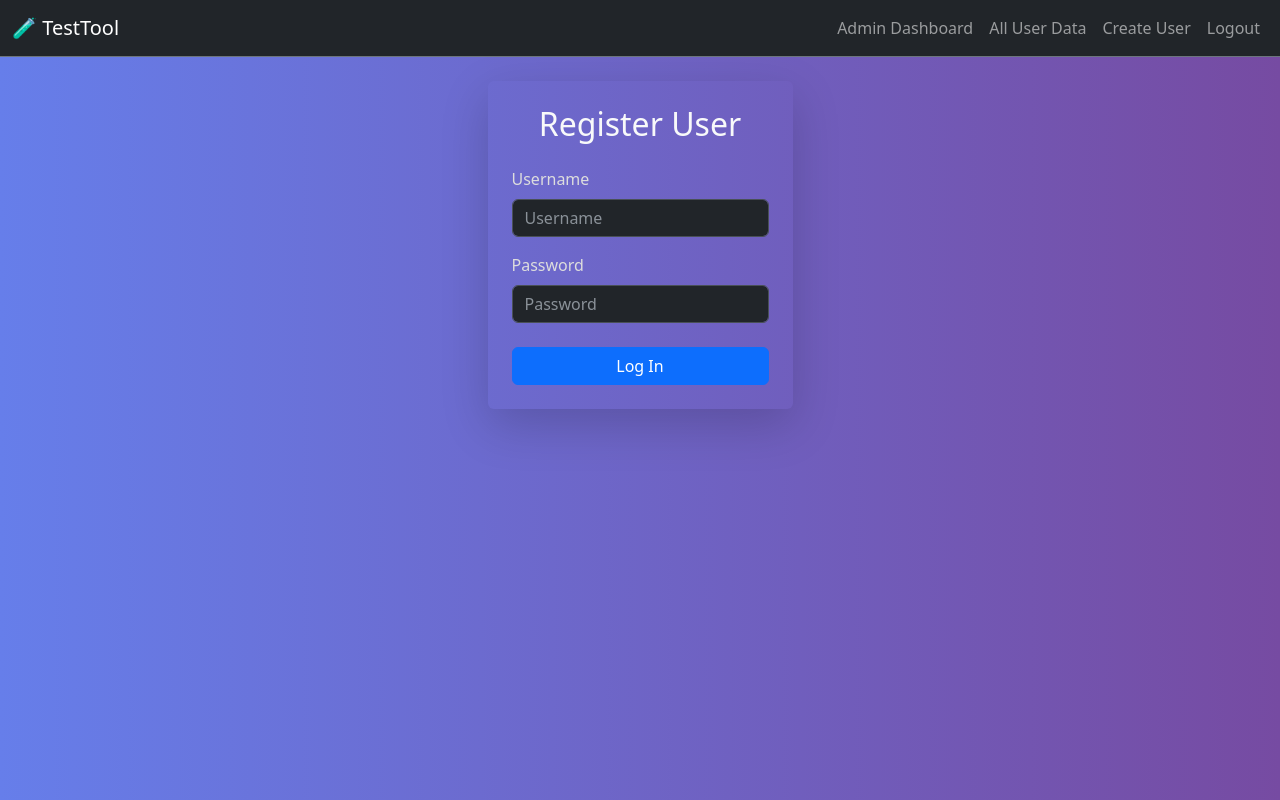
After one commit to devjochem/TestToolDataServer, a Flask app: page /admin/user/1 in a window 1280 px wide. The commit adds this page. Run offline with Flask 3, Linux system fonts and the light colour scheme; the visitor is signed in with stand-in values (Sample User, id 1).

Commit message:
Vakantie code

```diff
--- a/app.py
+++ b/app.py
@@ -46,6 +46,20 @@ def login():
             flash('Invalid username or password')
             return redirect(url_for('login'))
     return render_template('login.html')
+
+@app.route('/admin/register', methods=['GET', 'POST'])
+def admin_register():
+    if not session.get('admin'):
+        return redirect(url_for('login'))
+
+    return render_template('create_user.html')
+
+@app.route('/admin/user/<user_id>', methods=['GET', 'POST'])
+def admin_user_info(user_id):
+    if not session.get('admin'):
+        return redirect(url_for('login'))
+
+    return render_template('user_info.html', user_id=user_id)
 
 @app.route('/admin', methods=['GET', 'POST'])
 def admin_dashboard():
--- a/config.py
+++ b/config.py
@@ -1,4 +1,4 @@
 SECRET_KEY = 'your-secret-key'
 ADMIN_USERNAME = 'admin'
-ADMIN_PASSWORD = 'password123'
+ADMIN_PASSWORD = 'admin123'
 DATABASE = 'app.db'
--- a/templates/base.html
+++ b/templates/base.html
@@ -43,6 +43,9 @@
             <li class="nav-item">
                 <a class="nav-link" href="{{ url_for('admin_view_data') }}">All User Data</a>
             </li>
+            <li class="nav-item">
+                <a class="nav-link" href="{{ url_for('admin_register') }}">Create User</a>
+            </li>
           {% elif session.get('user_id') %}
             <li class="nav-item">
               <a class="nav-link" href="{{ url_for('user_dashboard') }}">User Dashboard</a>
--- /dev/null
+++ b/templates/user_info.html
@@ -0,0 +1,21 @@
+{% extends "base.html" %}
+{% block title %}User Register{% endblock %}
+
+{% block content %}
+<div class="d-flex align-items-center justify-content-center">
+    <div class="shadow-lg p-4 rounded">
+        <h2 class="text-center mb-4">Register User</h2>
+        <form method="post">
+            <div class="form-group mb-3">
+                <label for="uname" class="form-label">Username</label>
+                <input type="text" name="username" class="form-control bg-dark text-light" placeholder="Username" required />
+            </div>
+            <div class="form-group mb-4">
+                <label for="pwd" class="form-label">Password</label>
+                <input type="password" name="password" class="form-control bg-dark text-light" placeholder="Password" required />
+            </div>
+            <button type="submit" class="btn btn-primary w-100">Log In</button>
+        </form>
+    </div>
+</div>
+{% endblock %}
--- a/utils.py
+++ b/utils.py
@@ -4,8 +4,6 @@ def generate_api_key():
     return secrets.token_hex(16)
 
 def get_serial_from_content(json_content):
-    # json_content is the loaded JSON list from APIData.content
-    # example: [{"Model": "...", "Serial": "...", ...}, ...]
     if not isinstance(json_content, list):
         return None
     try:
```
Also changed, not shown: client.py (added, +28 -0 lines), data_store.py (+34 -0 lines), templates/admin_dashboard.html (+0 -12 lines), templates/create_user.html (added, +21 -0 lines).
